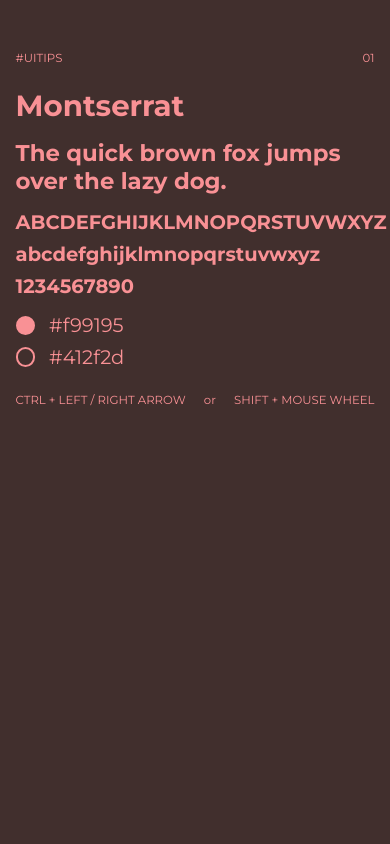
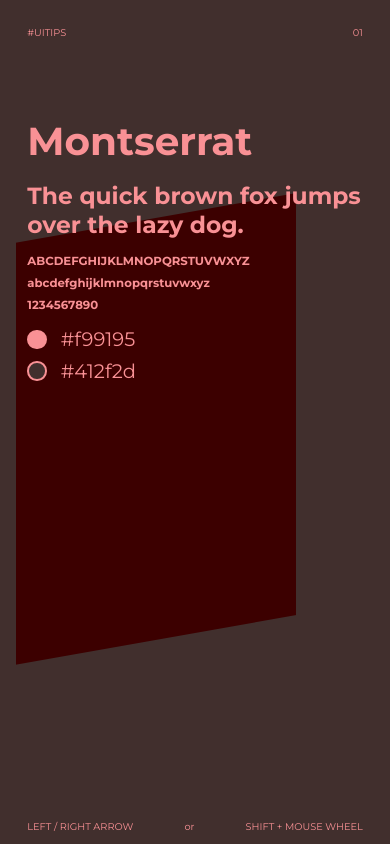
Before and after one commit to tasca-eduard/estetique, a React (Create React App) app: page / in a window 390 px wide. Built offline with nearby package versions, Linux system fonts and the light colour scheme; a web font is replaced by a local one.

Commit message:
Added gradient and direction column on mobile

```diff
--- a/src/components/Slider/Slide.tsx
+++ b/src/components/Slider/Slide.tsx
@@ -32,10 +32,12 @@
       style={style}
     >
       <div className="container">
+        <header>
           <div className="flex-row between">
             <small className="column">#UITIPS</small>
             <small className="column">{formattedIndex}</small>
           </div>
+        </header>
         <div className="flex-row">
           <h2>{title}</h2>
         </div>
@@ -64,11 +66,13 @@
           <div className="circle"></div>
           <span>{bgColor}</span>
         </div>
+        <footer>
           <div className="flex-row between">
-          <small className="column">CTRL + LEFT / RIGHT ARROW</small>
+            <small className="column">LEFT / RIGHT ARROW</small>
             <small className="column">or</small>
             <small className="column">SHIFT + MOUSE WHEEL</small>
           </div>
+        </footer>
       </div>
     </div>
   )
--- a/src/main.css
+++ b/src/main.css
@@ -28,6 +28,28 @@
   background: var(--background);
   color: var(--color);
   font-family: var(--fontFamily);
+  position: relative;
+  isolation: isolate;
+}
+
+.slide::before {
+  content: "";
+  position: absolute;
+  top: 50%;
+  left: 0;
+  right: 0;
+  transform: translateY(-50%) skewY(-10deg);
+  z-index: -1;
+  background: linear-gradient(
+    to right,
+    transparent 4%,
+    var(--color) 4%,
+    var(--color) 76%,
+    transparent 76%
+  );
+  mix-blend-mode: color-burn;
+  width: 100%;
+  height: 50%;
 }
 
 .flex-row {
@@ -49,7 +71,8 @@
 }
 
 h2 {
-  margin-top: 6vmin;
+  margin-top: 10vmin;
+  font-size: 10vmin;
 }
 
 h2,
@@ -57,12 +80,17 @@
   margin-bottom: 4vmin;
 }
 
+h3 {
+  font-size: 6vmin;
+}
+
 h4 {
   margin-bottom: 2vmin;
+  font-size: 3vmin;
 }
 
 small {
-  font-size: 3vmin;
+  font-size: 2.5vmin;
 }
 
 .circle {
@@ -74,8 +102,41 @@
   margin-right: 14px;
 }
 
+header,
+footer {
+  position: absolute;
+  width: 100vw;
+  left: 0;
+  right: 0;
+  padding: 0 10vw;
+}
+
+header {
+  top: 1vmin;
+}
+
+footer {
+  bottom: 3vmin;
+}
+
 @media screen and (max-width: 991px) {
   .slide {
-    padding: 6vh 4vw;
+    padding: 6vh 7vw;
+  }
+
+  header,
+  footer {
+    padding: 0 7vw;
   }
 }
+
+@media screen and (max-width: 576px) {
+  .slider {
+    scroll-snap-type: y mandatory;
+    flex-direction: column;
+  }
+
+  .slide {
+    padding-top: 20vmin;
+  }
+}
```
Lines whose indentation alone changed are shown as unchanged.
